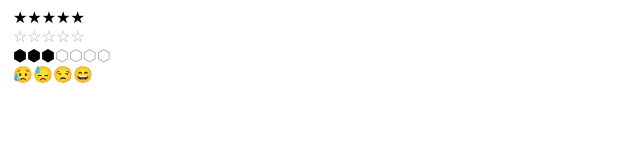
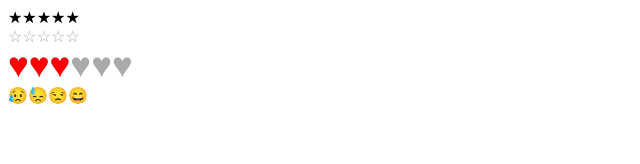
Before and after one commit to auxiliary/rater, a plain HTML site: page index.html in a window 1280 px wide. Shown: the whole page, without its empty margins (0-640 px from the left). Drawn offline with nearby package versions, Linux system fonts and the light colour scheme.

Commit message:
fixed size calculation to be more accurate and support unicode characters

```diff
--- a/index.html
+++ b/index.html
@@ -8,9 +8,9 @@
     <script>
         $(document).ready(function(){
             var options = {
-                max_value: 7,
-                step_size: 1,
-                selected_symbol_type: 'utf8_hexagon',
+                max_value: 6,
+                step_size: 0.5,
+                selected_symbol_type: 'hearts',
                 url: 'http://localhost/test.php',
                 initial_value: 3,
             }
@@ -31,8 +31,8 @@
                 console.log(data);
             });
 
-            $(".rate2").rate("setFace", 7, '😊');
-            $(".rate2").rate("setFace", 1, '😒');
+            $(".rate").rate("setFace", 5, '😊');
+            $(".rate").rate("setFace", 1, '😒');
 
             var options3 = {
                 selected_symbol_type: 'utf8_emoticons',
@@ -54,9 +54,17 @@
         {
             color: orange;
         }
-        .pink
+        .rate2
+        {
+            font-size: 35px;
+        }
+        .rate2 .rate-hover-layer
         {
             color: pink;
+        }
+        .rate2 .rate-select-layer
+        {
+            color: red;
         }
     </style>
 </head>
--- a/rater.js
+++ b/rater.js
@@ -23,6 +23,9 @@
         return height;
     }
 
+    /*
+     * Utf-32 isn't supported by default, so we have to use Utf-8 surrogates
+     */
     String.prototype.getCodePointLength = function() {
         return this.length-this.split(/[\uD800-\uDBFF][\uDC00-\uDFFF]/g).length+1;
     };
@@ -96,12 +99,12 @@
         /*
          * Calculate the selected width based on the initial value
          */
-        var selected_width = this.value / this.settings.max_value;
+        var selected_width = this.value / this.settings.max_value * 100;
 
         /*
          * Making the three main layers (base, select, hover)
          */
-        var base_layer = this.addLayer("base-layer", 1, this.settings.symbols[
+        var base_layer = this.addLayer("base-layer", 100, this.settings.symbols[
             this.settings.selected_symbol_type]["base"], true);
 
         var select_layer = this.addLayer("select-layer", selected_width,
@@ -125,29 +128,6 @@
         $(this.element).on("mouseleave", $.proxy(this.mouseout, this));
 
         this.value = this.toValue(selected_width * $(base_layer).textWidth());
-
-        /*
-         * Add 5px padding to the element so that selecting 0 can be easier
-         */
-        $(this.element).css({
-            'padding-left': '5px'
-        });
-
-        /*
-         * The following hack is needed because some single element widths get rounded
-         * by jQuery's width() function and don't add up properly.
-         * BTW, we can't use getBoundingClientRect because we haven't drawn anything
-         */
-        var real_single_element_width = this.getElement('base-layer', 1)
-            .get(0).getBoundingClientRect().width;
-
-        this.character_size_adjuster =
-            real_single_element_width - Math.floor(real_single_element_width) > 0.5 ? 1 : 0;
-
-        $(this.layers.base_layer).css({
-            width: parseFloat($(this.layers.base_layer).css("width").replace("px", ""))
-                + this.character_size_adjuster
-        });
     }
 
     /*
@@ -179,7 +159,7 @@
         var layer = $(layer_body).addClass("rate-" + layer_name).appendTo(this.element);
 
         $(layer).css({
-            width: visible_width * $(layer).textWidth() + "px",
+            width: visible_width + "%",
             height: $(layer).textHeight(),
             overflow: 'hidden',
             position: 'absolute',
@@ -187,6 +167,7 @@
             display: visible ? 'block' : 'none'
         });
         $(this.element).css({
+            width: $(layer).textWidth() + "px",
             height: $(layer).height(),
             position: 'relative',
             cursor: this.settings.cursor,
@@ -222,7 +203,7 @@
     {
         var pad = parseInt($(this.element).css("padding-left").replace("px", ""));
         var x = ev.pageX - $(this.element).offset().left - pad;
-        var val = this.toValue(x);
+        var val = this.toValue(x, true);
 
         if (val != this.value)
         {
@@ -232,9 +213,10 @@
         if (!this.raise_select_layer && !this.settings.readonly)
         {
             var visible_width = this.toWidth(val);
+
             this.layers.select_layer.css({display: 'none'});
             this.layers.hover_layer.css({
-                width: visible_width + this.character_size_adjuster,
+                width: visible_width + "%",
                 display: 'block'
             });
         }
@@ -250,7 +232,7 @@
             var old_value = this.getValue();
             var pad = parseInt($(this.element).css("padding-left").replace("px", ""));
             var x = ev.pageX - $(this.element).offset().left - pad;
-            var selected_width = this.toWidth(this.toValue(x));
+            var selected_width = this.toWidth(this.toValue(x, true));
             this.setValue(this.toValue(selected_width));
             this.raise_select_layer = true;
         }
@@ -267,15 +249,24 @@
      */
     Rate.prototype.toWidth = function(val)
     {
-        return val / this.settings.max_value * this.layers.base_layer.textWidth();
+        return val / this.settings.max_value * 100;
     }
 
     /*
      * Takes a value and calculates the width of the selected/hovered layer
      */
-    Rate.prototype.toValue = function(width)
+    Rate.prototype.toValue = function(width, in_pixels)
     {
-        var val = width / this.layers.base_layer.textWidth() * this.settings.max_value;
+        var val;
+        if (in_pixels)
+        {
+            val = width / this.layers.base_layer.textWidth() * this.settings.max_value;
+        }
+        else
+        {
+            val = width / 100 * this.settings.max_value;
+        }
+
         // Make sure the division doesn't cause some small numbers added by
         // comparing to a small arbitrary number.
         if (Math.abs(val - Math.floor(val) < 0.00005))
@@ -286,6 +277,7 @@
 
         val = val > this.settings.max_value ? this.settings.max_value : val;
         return val;
+
     }
 
     Rate.prototype.getElement = function(layer_name, index)
@@ -383,7 +375,7 @@
             var width = this.toWidth(this.value);
             this.layers.select_layer.css({
                 display: 'block',
-                width: width + this.character_size_adjuster,
+                width: width + "%",
                 height: this.layers.base_layer.css("height")
             });
             this.layers.hover_layer.css({
@@ -425,6 +417,11 @@
                 hover: '\u2B22',
                 selected: '\u2B22',
             },
+            hearts: {
+                base: '&hearts;',
+                hover: '&hearts;',
+                selected: '&hearts;',
+            },
             utf8_emoticons: {
                 base: [0x1F625, 0x1F613, 0x1F612, 0x1F604],
                 hover: [0x1F625, 0x1F613, 0x1F612, 0x1F604],
```
